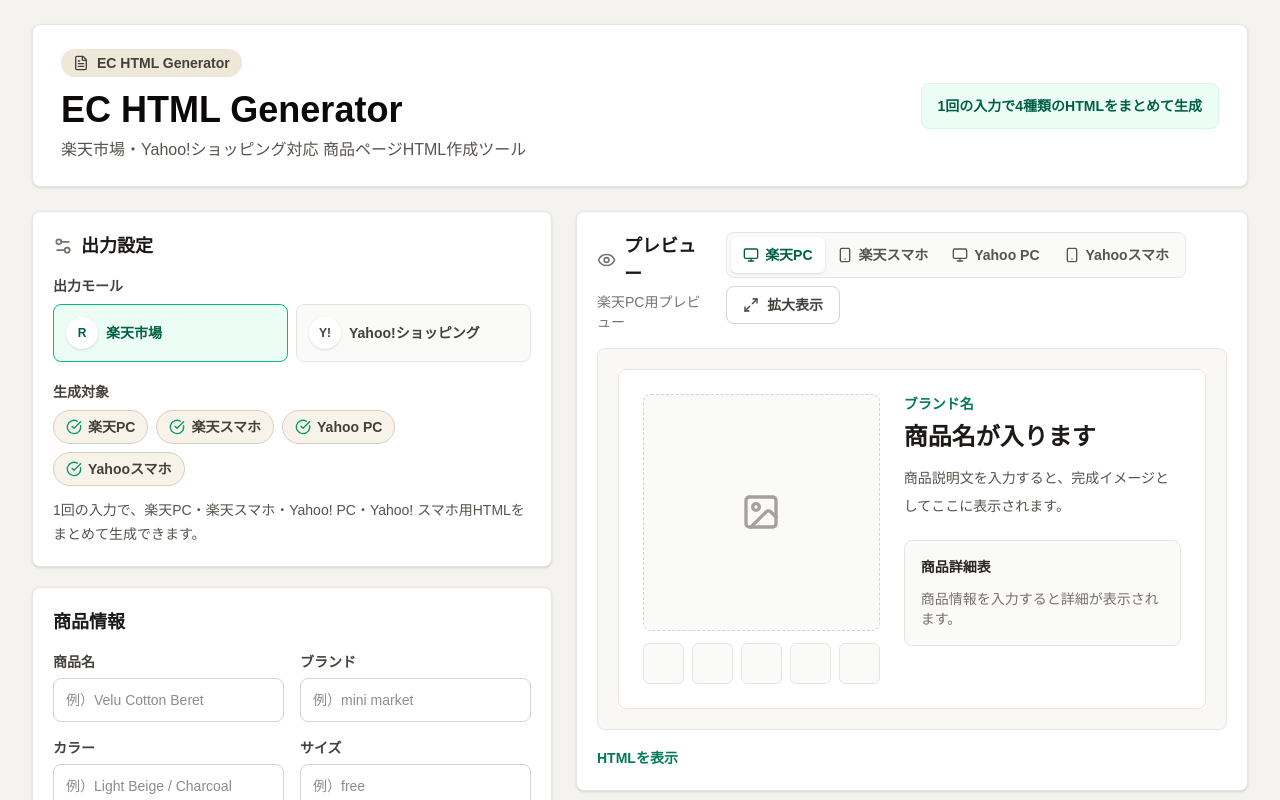
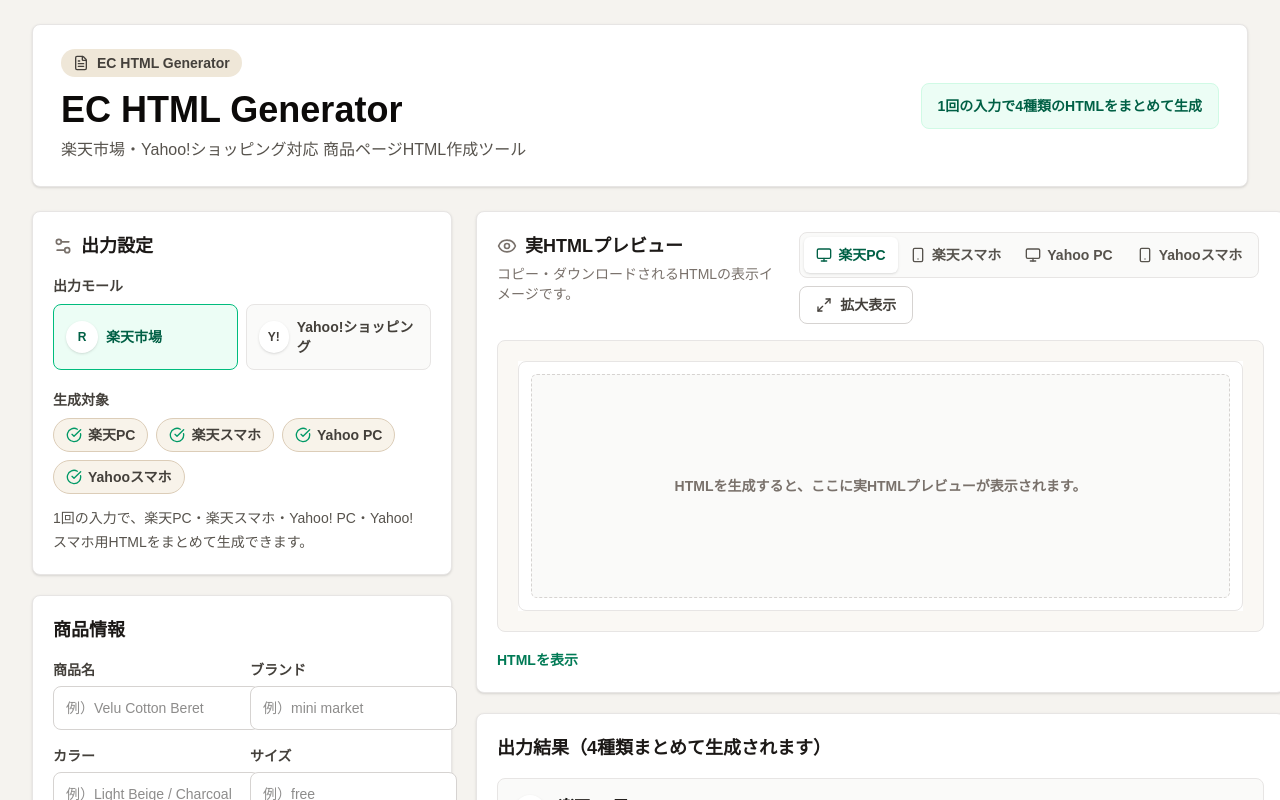
Before and after one commit to TRAVELAGE947/ec-html-generator-app-dev, a Next.js app: page /ec-html-generator in a window 1280 px wide. Shown: the top 800 px of the page. Built offline with nearby package versions, Linux system fonts and the light colour scheme.

Commit message:
Use generated HTML for preview

```diff
--- a/components/EcHtmlGenerator.tsx
+++ b/components/EcHtmlGenerator.tsx
@@ -222,7 +222,7 @@
     title: "楽天PC用HTML",
     description: "雑誌風レイアウト、table/font/img中心",
     previewTitle: "楽天PC用プレビュー",
-    previewMaxWidth: 720,
+    previewMaxWidth: 725,
   },
   {
     key: "rakutenMobile",
@@ -236,7 +236,7 @@
     title: "Yahoo PC用HTML",
     description: "既存のYahoo用シンプルHTML",
     previewTitle: "Yahoo PC用プレビュー",
-    previewMaxWidth: 720,
+    previewMaxWidth: 725,
   },
   {
     key: "yahooMobile",
@@ -1281,14 +1281,6 @@
     [form.yahooImageUrls],
   );
   const currentPreviewOutput = outputs.find((output) => output.key === activePreview) ?? outputs[0];
-  const previewImages = useMemo(
-    () => filled(
-      activePreview === "rakutenPc" || activePreview === "rakutenMobile"
-        ? form.rakutenImageUrls
-        : form.yahooImageUrls,
-    ),
-    [activePreview, form.rakutenImageUrls, form.yahooImageUrls],
-  );
   const outputWarnings = useMemo<Record<keyof GeneratedHtml, string>>(
     () => ({
       rakutenPc: filledRakutenImageCount ? "" : "楽天用画像URLが未入力です",
@@ -1532,86 +1524,34 @@
     ["insertStockNotice", "在庫注意画像を挿入"],
     ["insertPolicyImage", "ポリシー画像を挿入"],
   ];
-  const previewSpecRows = (
-    [
-      ["ブランド", form.brand],
-      ["カラー", form.colors],
-      ["サイズ", form.sizes],
-      ["素材", form.material],
-      ["生産国", form.country],
-    ] as Array<[string, string]>
-  ).filter(([, value]) => value.trim().length > 0);
-
-  const renderPreview = (expanded = false) => (
-    <div className={["mx-auto bg-white", expanded ? "max-w-4xl" : "max-w-[760px]"].join(" ")}>
-      <div className="overflow-hidden rounded-lg border border-stone-200 bg-white">
-        <div className="grid gap-6 p-4 sm:p-6 lg:grid-cols-[minmax(220px,44%)_1fr]">
-          <div className="grid gap-3">
-            {previewImages[0] ? (
-              <img
-                src={previewImages[0]}
-                alt={form.productName || "商品メイン画像"}
-                className="aspect-square w-full rounded-lg border border-stone-200 object-cover"
-              />
-            ) : (
-              <div className="flex aspect-square w-full items-center justify-center rounded-lg border border-dashed border-stone-300 bg-stone-50 text-stone-400">
-                <Image className="h-10 w-10" aria-hidden="true" />
-              </div>
-            )}
-            <div className="grid grid-cols-5 gap-2">
-              {Array.from({ length: 5 }, (_, index) => previewImages[index + 1] ?? "").map((url, index) => (
-                <div
-                  key={`${url}-${index}`}
-                  className="aspect-square overflow-hidden rounded-md border border-stone-200 bg-stone-50"
-                >
-                  {url ? (
-                    <img
-                      src={url}
-                      alt={`サブ画像 ${index + 1}`}
-                      className="h-full w-full object-cover"
-                    />
-                  ) : null}
-                </div>
-              ))}
+  const renderPreview = (expanded = false) => {
+    const previewHtml = generated[activePreview];
+    const isMobilePreview = activePreview === "rakutenMobile" || activePreview === "yahooMobile";
+    const previewWidth = isMobilePreview ? 375 : currentPreviewOutput.previewMaxWidth;
+    const previewHeight = expanded ? "min(78vh, 920px)" : isMobilePreview ? 680 : 760;
+
+    return (
+      <div
+        className="mx-auto bg-white"
+        style={{ width: previewWidth, maxWidth: "100%" }}
+      >
+        <div className="overflow-hidden rounded-lg border border-stone-200 bg-white p-3">
+          {hasGeneratedHtml && previewHtml ? (
+            <iframe
+              title={currentPreviewOutput.previewTitle}
+              srcDoc={previewHtml}
+              className="block w-full border-0 bg-white"
+              style={{ height: previewHeight }}
+            />
+          ) : (
+            <div className="flex min-h-56 w-full items-center justify-center rounded-md border border-dashed border-stone-300 bg-stone-50 px-4 text-center text-sm font-bold text-stone-500">
+              HTMLを生成すると、ここに実HTMLプレビューが表示されます。
             </div>
-          </div>
-
-          <div className="flex flex-col gap-5">
-            <div>
-              <p className="text-sm font-bold text-emerald-700">
-                {form.brand || "ブランド名"}
-              </p>
-              <h2 className="mt-2 text-2xl font-bold leading-tight text-stone-900">
-                {form.productName || "商品名が入ります"}
-              </h2>
-              <p className="mt-3 whitespace-pre-wrap text-sm leading-7 text-stone-600">
-                {form.description || "商品説明文を入力すると、完成イメージとしてここに表示されます。"}
-              </p>
-            </div>
-
-            <div className="rounded-lg border border-stone-200 bg-stone-50 p-4">
-              <h3 className="text-sm font-bold text-stone-800">商品詳細表</h3>
-              <dl className="mt-3 grid gap-2 text-sm">
-                {previewSpecRows.length ? (
-                  previewSpecRows.map(([label, value]) => (
-                    <div
-                      key={label}
-                      className="grid grid-cols-[88px_1fr] gap-3 border-b border-stone-200 pb-2 last:border-b-0 last:pb-0"
-                    >
-                      <dt className="font-bold text-stone-500">{label}</dt>
-                      <dd className="whitespace-pre-wrap text-stone-800">{value}</dd>
-                    </div>
-                  ))
-                ) : (
-                  <p className="text-stone-500">商品情報を入力すると詳細が表示されます。</p>
-                )}
-              </dl>
-            </div>
-          </div>
+          )}
         </div>
       </div>
-    </div>
-  );
+    );
+  };
 
   return (
     <main className="min-h-screen bg-[#f5f3ef] px-4 py-6 text-stone-900 sm:px-6 lg:px-8">
@@ -1918,10 +1858,10 @@
                 <div>
                   <div className="flex items-center gap-2">
                     <Eye className="h-5 w-5 text-stone-500" aria-hidden="true" />
-                    <h2 className="text-lg font-bold">プレビュー</h2>
+                    <h2 className="text-lg font-bold">実HTMLプレビュー</h2>
                   </div>
                   <p className="mt-1 text-sm font-medium text-stone-500">
-                    {currentPreviewOutput.previewTitle}
+                    コピー・ダウンロードされるHTMLの表示イメージです。
                   </p>
                 </div>
 
@@ -2099,7 +2039,7 @@
           <div className="mx-auto flex h-full max-w-6xl flex-col rounded-lg bg-white shadow-2xl">
             <div className="flex items-center justify-between gap-3 border-b border-stone-200 px-5 py-4">
               <div>
-                <h2 className="text-lg font-bold">拡大表示</h2>
+                <h2 className="text-lg font-bold">実HTMLプレビュー</h2>
                 <p className="text-sm font-medium text-stone-500">
                   {currentPreviewOutput.previewTitle}
                 </p>
```
